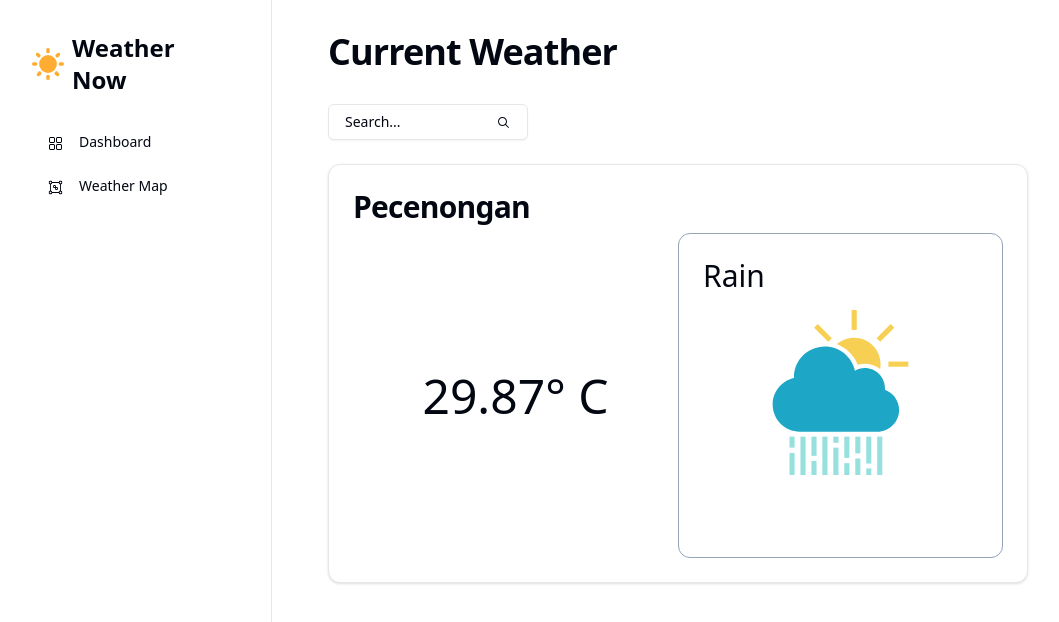
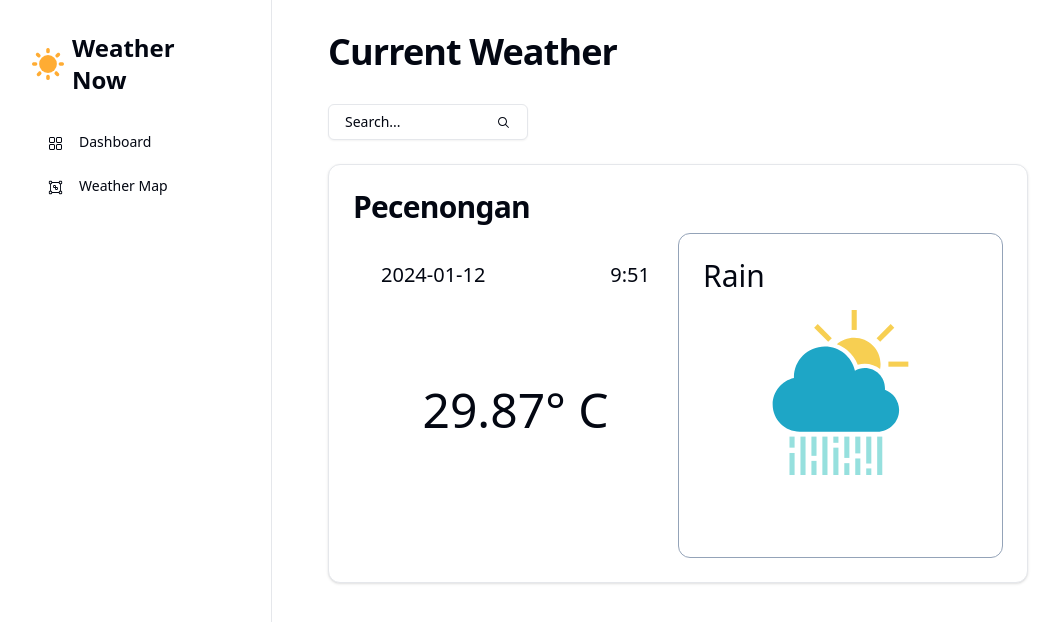
Before and after one commit to revou-fsse-3/milestone-2-IryIndriyanto, a React (Vite) app: page / in a window 1280 px wide. Shown: the top 622 px of the page, without its empty margins (0-1059 px from the left). Built offline with nearby package versions, Linux system fonts and the light colour scheme.

Commit message:
adding time to weather card

```diff
--- a/src/components/WeatherCard.tsx
+++ b/src/components/WeatherCard.tsx
@@ -5,13 +5,35 @@ import { Card } from './ui/card'
 
 const WeatherCard = () => {
   const { weatherData } = useWeatherContext()
+  function convertUnixTime(unixTime: number) {
+    const date = new Date(unixTime * 1000)
+
+    const year = date.getFullYear()
+    const month = date.getMonth() + 1
+    const day = date.getDate()
+    const hours = date.getHours()
+    const minutes = date.getMinutes()
+
+    // Create a formatted string without seconds
+    const formattedDate = `${year}-${month < 10 ? '0' + month : month}-${
+      day < 10 ? '0' + day : day
+    } `
+    const formattedHour = `${hours}:${minutes < 10? '0' + minutes: minutes}`
+
+    return { formattedDate, formattedHour }
+  }
+
+  const { formattedDate, formattedHour } = convertUnixTime(weatherData.dt)
 
   return (
     <Card className="p-6">
       <H2>{weatherData?.name}</H2>
       <div className="flex flex-col-reverse lg:flex-row">
-        <div className="flex flex-col justify-between p-6 w-full lg:w-1/2  aspect-square">
-          <div></div>
+        <div className="flex flex-col justify-between p-7 w-full lg:w-1/2  aspect-square">
+          <div className="flex justify-between font-thin text-xl">
+            <div>{formattedDate}</div>
+            <div>{formattedHour}</div>
+          </div>
           <div className="flex justify-center text-5xl font-thin">
             {weatherData?.main.temp}° C
           </div>
```
